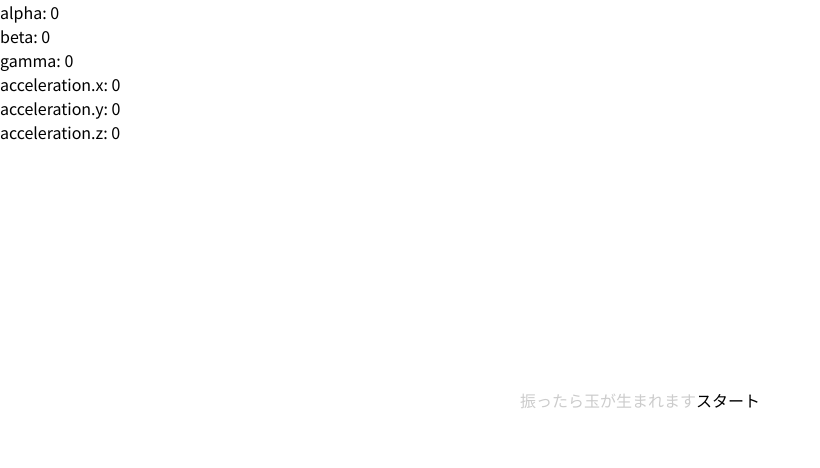
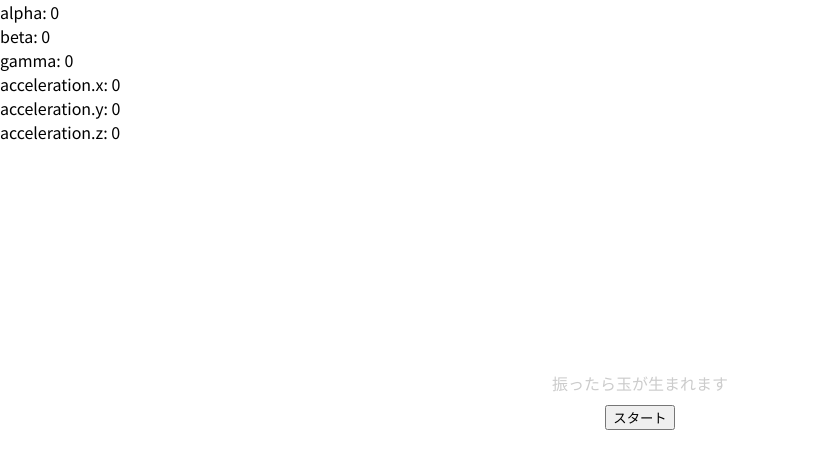
Before and after one commit to Yuki-Sakaguchi/device, a plain HTML site: page device_event/index.html in a window 1280 px wide. Shown: the whole page, without its empty margins (0-820 px from the left). Drawn offline with Linux system fonts and the light colour scheme; some packages are replaced by stand-ins of ours.

Commit message:
mod readme

```diff
--- a/device_event/index.html
+++ b/device_event/index.html
@@ -6,7 +6,6 @@
         <meta http-equiv="X-UA-Compatible" content="ie=edge">
         <title>傾きで玉が転がります</title>
         <link href="https://fonts.googleapis.com/css?family=Noto+Sans+JP" rel="stylesheet">
-        <link rel="stylesheet" href="https://unpkg.com/ress/dist/ress.min.css">
         <style>
             body {
                 font-family: 'Noto Sans JP', sans-serif;
@@ -26,7 +25,11 @@
                 display: flex;
                 justify-content: center;
                 align-items: center;
+                flex-direction: column;
                 color: #ccc;
+            }
+            .text #button {
+                margin-top: 10px;
             }
         </style>
     </head>
--- a/device_event/js/main.js
+++ b/device_event/js/main.js
@@ -67,20 +67,20 @@
     /**
      * 傾きを取得
      */
-    window.addEventListener('deviceorientation', e => {
+    const deviceorientation = (e) => {
         position.alpha = e.alpha
         position.beta = e.beta
         position.gamma = e.gamma
-    })
+    }
 
     /**
      * 加速度を取得
      */
-    window.addEventListener('devicemotion', e => {
+    const devicemotion = (e) => {
         motion.x = e.acceleration.x
         motion.y = e.acceleration.y
         motion.z = e.acceleration.z
-    })
+    }
 
     // --------------------------------------------------
 
```
Also changed, not shown: 1 other file.
